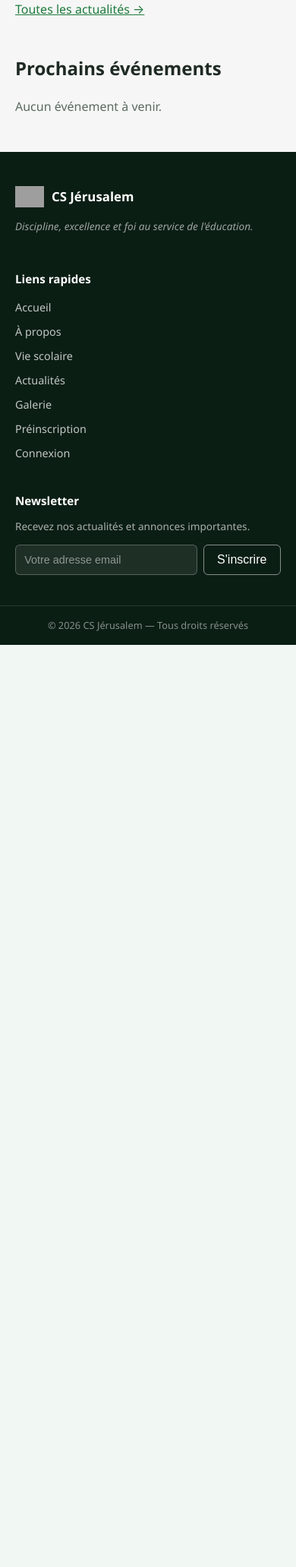
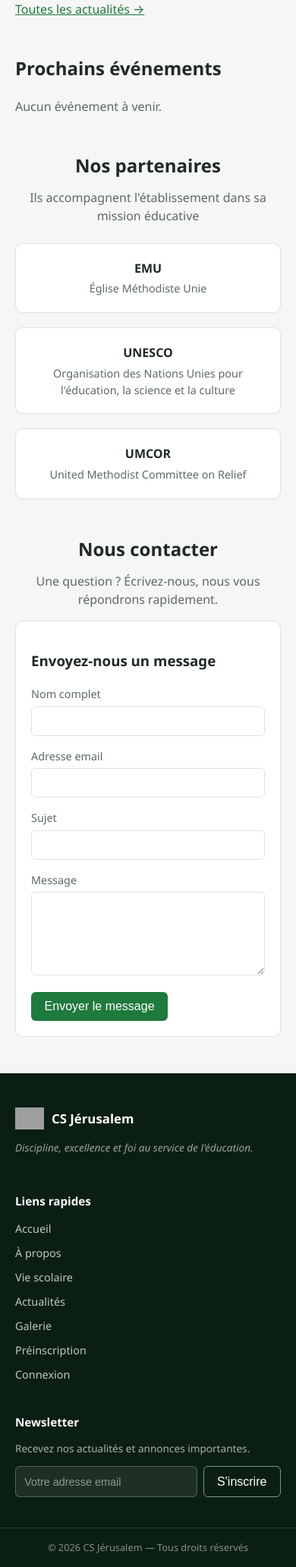
Before and after one commit to jeankamona-netizen/jerusalem, a Flask app: page / in a window 390 px wide. Shown: the part 1714-3777 px from the top of the page at 76% size. Before the commit the page ends 2563 px from the top, so only its background shows below. Run offline with Flask 3, Linux system fonts and the light colour scheme; parts of the project's set-up code (start-up, migrations or seed data) failed here and were passed over; some libraries are stand-ins or nearby versions; grey boxes are pictures that could not be loaded.

Commit message:
Ajoute Nos partenaires, Notre localisation, Nous contacter (données réelles)
- School : nouveaux champs phone/address/opening_hours/maps_url,
  éditables via /admin/parametres (comme logo/couleurs) — coordonnées
  réelles de l'établissement fournies par l'utilisateur, confirmées
  (bâtiment partagé avec l'UML, géré par l'Église Méthodiste Unie).
- Nouveau modèle ContactMessage + formulaire de contact fonctionnel sur
  la page d'accueil, consultable par le Préfet (/prefet/messages,
  marquage lu/non lu) — pas de réponse automatique.
- Section Nos partenaires (EMU, UNESCO, UMCOR) en contenu statique,
  comme les valeurs fondamentales.
- Vérifié de bout en bout : soumission du formulaire, persistance,
  visibilité côté Préfet, 403 pour un autre rôle, marquage lu.

```diff
--- a/app/blueprints/admin/forms.py
+++ b/app/blueprints/admin/forms.py
@@ -1,6 +1,6 @@
 from flask_wtf import FlaskForm
 from flask_wtf.file import FileAllowed, FileField
-from wtforms import BooleanField, DateField, PasswordField, SelectMultipleField, StringField
+from wtforms import BooleanField, DateField, PasswordField, SelectMultipleField, StringField, TextAreaField
 from wtforms.validators import DataRequired, Email, Length, Optional
 from wtforms.widgets import CheckboxInput, ListWidget
 
@@ -18,6 +18,10 @@ class SettingsForm(FlaskForm):
     primary_color = StringField("Couleur primaire", validators=[Optional(), Length(max=20)])
     secondary_color = StringField("Couleur secondaire", validators=[Optional(), Length(max=20)])
     logo = FileField("Logo (optionnel)", validators=[Optional(), FileAllowed(LOGO_UPLOAD_EXTENSIONS)])
+    phone = StringField("Téléphone", validators=[Optional(), Length(max=30)])
+    address = TextAreaField("Adresse", validators=[Optional(), Length(max=300)])
+    opening_hours = StringField("Heures de fonctionnement", validators=[Optional(), Length(max=200)])
+    maps_url = StringField("Lien Google Maps", validators=[Optional(), Length(max=500)])
 
 
 class SchoolYearForm(FlaskForm):
--- a/app/blueprints/admin/routes.py
+++ b/app/blueprints/admin/routes.py
@@ -142,6 +142,10 @@ def settings():
         school.currency_default = form.currency_default.data.strip().upper()
         school.primary_color = form.primary_color.data.strip() if form.primary_color.data else None
         school.secondary_color = form.secondary_color.data.strip() if form.secondary_color.data else None
+        school.phone = form.phone.data.strip() if form.phone.data else None
+        school.address = form.address.data.strip() if form.address.data else None
+        school.opening_hours = form.opening_hours.data.strip() if form.opening_hours.data else None
+        school.maps_url = form.maps_url.data.strip() if form.maps_url.data else None
 
         try:
             if form.logo.data and form.logo.data.filename:
--- a/app/blueprints/public/forms.py
+++ b/app/blueprints/public/forms.py
@@ -37,3 +37,10 @@ class ApplicationForm(FlaskForm):
 
 class NewsletterForm(FlaskForm):
     email = StringField("Adresse email", validators=[DataRequired(), Email(), Length(max=255)])
+
+
+class ContactForm(FlaskForm):
+    name = StringField("Nom complet", validators=[DataRequired(), Length(max=150)])
+    email = StringField("Adresse email", validators=[DataRequired(), Email(), Length(max=255)])
+    subject = StringField("Sujet", validators=[DataRequired(), Length(max=200)])
+    message = TextAreaField("Message", validators=[DataRequired(), Length(max=2000)])
--- a/app/blueprints/public/routes.py
+++ b/app/blueprints/public/routes.py
@@ -5,9 +5,9 @@ import os
 from flask import abort, flash, redirect, render_template, request, send_file, url_for
 
 from app.blueprints.public import public_bp
-from app.blueprints.public.forms import ApplicationForm, NewsletterForm
+from app.blueprints.public.forms import ApplicationForm, ContactForm, NewsletterForm
 from app.extensions import db, limiter
-from app.models import Announcement, Application, Classe, Document, Event, NewsletterSubscriber, School
+from app.models import Announcement, Application, Classe, ContactMessage, Document, Event, NewsletterSubscriber, School
 from app.services.audit import log_action
 from app.services.pdf import next_document_number
 from app.services.school_year import get_current_school_year
@@ -86,6 +86,7 @@ def home():
         images_by_announcement=images_by_announcement,
         carousel_images=carousel_images,
         gallery_preview_urls=gallery_preview_urls,
+        contact_form=ContactForm(),
     )
 
 
@@ -284,3 +285,29 @@ def newsletter_subscribe():
         flash("Inscription à la newsletter confirmée. Merci !", "info")
 
     return redirect(redirect_target)
+
+
+@public_bp.route("/contact", methods=["POST"])
+@limiter.limit("10 per hour")
+def contact_submit():
+    """Le formulaire vit dans la section « Nous contacter » de la page d'accueil — pas de
+    réponse automatique, un humain doit rappeler/répondre (voir /prefet/messages)."""
+    form = ContactForm()
+
+    if not form.validate_on_submit():
+        for field_errors in form.errors.values():
+            for error in field_errors:
+                flash(error, "error")
+        return redirect(url_for("public.home", _anchor="contact"))
+
+    db.session.add(
+        ContactMessage(
+            name=form.name.data.strip(),
+            email=form.email.data.strip(),
+            subject=form.subject.data.strip(),
+            message=form.message.data.strip(),
+        )
+    )
+    db.session.commit()
+    flash("Message envoyé. Nous vous répondrons dans les plus brefs délais.", "info")
+    return redirect(url_for("public.home", _anchor="contact"))
--- a/app/constants.py
+++ b/app/constants.py
@@ -220,6 +220,7 @@ SIDEBAR_ITEMS = [
     {"label": "Bibliothèque (supervision)", "endpoint": "direction_etudes.library_overview", "permission": LIBRARY_VIEW_ALL},
     {"label": "Préinscriptions", "endpoint": "prefet.applications", "permission": APPLICATIONS_MANAGE},
     {"label": "Actualités & Événements", "endpoint": "prefet.content", "permission": CONTENT_MANAGE},
+    {"label": "Messages de contact", "endpoint": "prefet.contact_messages", "permission": CONTENT_MANAGE},
     {"label": "Rapports", "endpoint": "prefet.reports", "permission": REPORTS_VIEW},
     {"label": "Utilisateurs", "endpoint": "admin.users", "permission": ADMIN_MANAGE_USERS},
     {"label": "Paramètres", "endpoint": "admin.settings", "permission": ADMIN_MANAGE_SETTINGS},
--- a/app/models/__init__.py
+++ b/app/models/__init__.py
@@ -8,7 +8,7 @@ from app.models.schedule import Room, Schedule
 from app.models.admissions import Application, Document
 from app.models.discipline import Convocation, DisciplinaryAction, DisciplinaryIncident
 from app.models.notification import Notification
-from app.models.content import Announcement, Event, NewsletterSubscriber
+from app.models.content import Announcement, ContactMessage, Event, NewsletterSubscriber
 from app.models.library import CourseMaterial, Homework
 from app.models.system import AuditLog
 
@@ -49,6 +49,7 @@ __all__ = [
     "Announcement",
     "Event",
     "NewsletterSubscriber",
+    "ContactMessage",
     "CourseMaterial",
     "Homework",
     "AuditLog",
--- a/app/models/core.py
+++ b/app/models/core.py
@@ -22,6 +22,12 @@ class School(db.Model, TimestampMixin):
     primary_color = db.Column(db.String(20), nullable=True, default="#1f7a3d")
     secondary_color = db.Column(db.String(20), nullable=True, default="#d62e1f")
     is_active = db.Column(db.Boolean, nullable=False, default=True)
+
+    # Coordonnées publiques (site public : section "Nous contacter" / "Notre localisation").
+    phone = db.Column(db.String(30), nullable=True)
+    address = db.Column(db.String(300), nullable=True)
+    opening_hours = db.Column(db.String(200), nullable=True)
+    maps_url = db.Column(db.String(500), nullable=True)
 
     school_years = db.relationship("SchoolYear", back_populates="school")
     users = db.relationship("User", back_populates="school")
--- a/app/templates/public/home.html
+++ b/app/templates/public/home.html
@@ -129,4 +129,79 @@
 </section>
 {% endif %}
 
+<section style="max-width: 1000px; margin: 0 auto 3rem; padding: 0 1.25rem;">
+  <h2 style="text-align:center;">Nos partenaires</h2>
+  <p style="text-align:center; color: var(--csj-muted); margin-top:-0.5rem;">Ils accompagnent l'établissement dans sa mission éducative</p>
+  <div style="display:grid; grid-template-columns: repeat(auto-fit, minmax(200px, 1fr)); gap:1.2rem; margin-top:1.5rem;">
+    <div class="csj-panel" style="text-align:center; margin-bottom:0;">
+      <strong>EMU</strong>
+      <p style="color: var(--csj-muted); font-size:0.9rem; margin:0.3rem 0 0;">Église Méthodiste Unie</p>
+    </div>
+    <div class="csj-panel" style="text-align:center; margin-bottom:0;">
+      <strong>UNESCO</strong>
+      <p style="color: var(--csj-muted); font-size:0.9rem; margin:0.3rem 0 0;">Organisation des Nations Unies pour l'éducation, la science et la culture</p>
+    </div>
+    <div class="csj-panel" style="text-align:center; margin-bottom:0;">
+      <strong>UMCOR</strong>
+      <p style="color: var(--csj-muted); font-size:0.9rem; margin:0.3rem 0 0;">United Methodist Committee on Relief</p>
+    </div>
+  </div>
+</section>
+
+{% if school and (school.address or school.opening_hours) %}
+<section style="max-width: 780px; margin: 0 auto 3rem; padding: 0 1.25rem;">
+  <h2 style="text-align:center;">Notre localisation</h2>
+  <div class="csj-panel" style="max-width:480px; margin: 1.5rem auto 0;">
+    {% if school.address %}
+    <p><strong>Adresse</strong><br>{{ school.address }}</p>
+    {% endif %}
+    {% if school.opening_hours %}
+    <p><strong>Heures de fonctionnement</strong><br>{{ school.opening_hours }}</p>
+    {% endif %}
+    {% if school.maps_url %}
+    <p style="margin-bottom:0;"><a href="{{ school.maps_url }}" target="_blank" rel="noopener">Voir l'itinéraire sur Google Maps →</a></p>
+    {% endif %}
+  </div>
+</section>
+{% endif %}
+
+<section id="contact" style="max-width: 780px; margin: 0 auto 3rem; padding: 0 1.25rem;">
+  <h2 style="text-align:center;">Nous contacter</h2>
+  <p style="text-align:center; color: var(--csj-muted); margin-top:-0.5rem;">Une question ? Écrivez-nous, nous vous répondrons rapidement.</p>
+
+  {% if school and (school.phone or school.address or school.opening_hours) %}
+  <div class="csj-panel" style="margin-top:1.5rem;">
+    {% if school.address %}<p><strong>Adresse :</strong> {{ school.address }}</p>{% endif %}
+    {% if school.phone %}<p><strong>Téléphone :</strong> <a href="tel:{{ school.phone }}">{{ school.phone }}</a></p>{% endif %}
+    {% if school.opening_hours %}<p style="margin-bottom:0;"><strong>Heures de fonctionnement :</strong> {{ school.opening_hours }}</p>{% endif %}
+  </div>
+  {% endif %}
+
+  <div class="csj-panel" style="margin-top:1rem;">
+    <h3>Envoyez-nous un message</h3>
+    <form method="post" action="{{ url_for('public.contact_submit') }}">
+      {{ contact_form.csrf_token }}
+      <div class="csj-field">
+        {{ contact_form.name.label }} {{ contact_form.name() }}
+        {% for error in contact_form.name.errors %}<p class="csj-errors">{{ error }}</p>{% endfor %}
+      </div>
+      <div class="csj-field">
+        {{ contact_form.email.label }} {{ contact_form.email() }}
+        {% for error in contact_form.email.errors %}<p class="csj-errors">{{ error }}</p>{% endfor %}
+      </div>
+      <div class="csj-field">
+        {{ contact_form.subject.label }} {{ contact_form.subject() }}
+        {% for error in contact_form.subject.errors %}<p class="csj-errors">{{ error }}</p>{% endfor %}
+      </div>
+      <div class="csj-field">
+        {{ contact_form.message.label }} {{ contact_form.message(rows=4) }}
+        {% for error in contact_form.message.errors %}<p class="csj-errors">{{ error }}</p>{% endfor %}
+      </div>
+      <div class="csj-form-actions">
+        <button type="submit" class="csj-btn">Envoyer le message</button>
+      </div>
+    </form>
+  </div>
+</section>
+
 {% endblock %}
```
Also changed, not shown: app/blueprints/prefet/routes.py (+22 -1 lines), app/models/content.py (+19 -0 lines), app/templates/dashboard/admin/settings.html (+7 -0 lines), app/templates/dashboard/prefet/contact_messages.html (added, +36 -0 lines), migrations/versions/af8bdba0c63d_add_school_contact_fields_and_contact_.py (added, +50 -0 lines), README.md.
